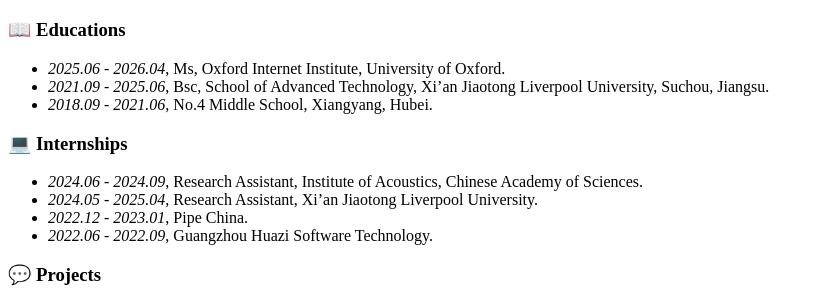
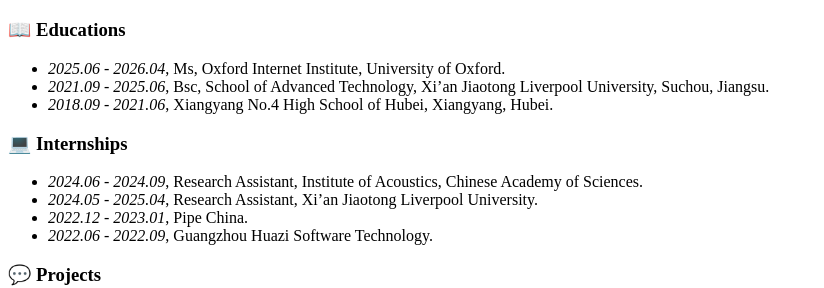
Before and after one commit to RayeRen/rayeren.github.io, a Jekyll site: the page built from _pages/includes/others.md, in a window 1280 px wide. Shown: the part 450-738 px from the top of the page, without its empty margins (0-824 px from the left). Built offline with Jekyll 4.4.1, drawn with Linux system fonts in a browser that asks for light colours; our own code applies the rules of GitHub Pages for plain Markdown files.

Commit message:
Update others.md

```diff
--- a/_pages/includes/others.md
+++ b/_pages/includes/others.md
@@ -2,7 +2,7 @@
 # 📖 Educations
 - *2025.06 - 2026.04*, Ms, Oxford Internet Institute, University of Oxford.
 - *2021.09 - 2025.06*, Bsc, School of Advanced Technology, Xi'an Jiaotong Liverpool University, Suchou, Jiangsu.
-- *2018.09 - 2021.06*, No.4 Middle School, Xiangyang, Hubei.
+- *2018.09 - 2021.06*, Xiangyang No.4 High School of Hubei, Xiangyang, Hubei.
 
 # 💻 Internships
 - *2024.06 - 2024.09*, Research Assistant, Institute of Acoustics, Chinese Academy of Sciences.
```
